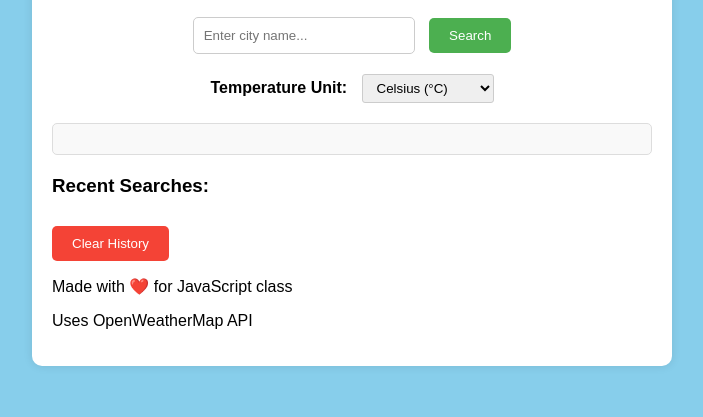
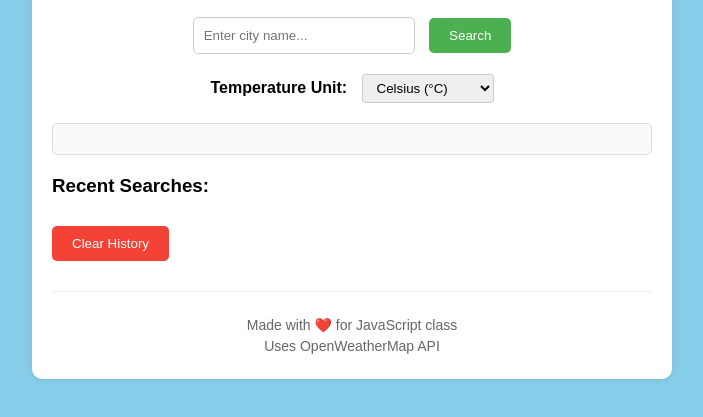
Before and after one commit to KhanTheDev/SBA-308A---JavaScript-Web-Application, a plain HTML site: page index.html in a window 1280 px wide. Shown: the part 141-558 px from the top of the page, without its empty margins (288-991 px from the left). Drawn offline with Linux system fonts and the light colour scheme.

Commit message:
Update styles.css

```diff
--- a/styles.css
+++ b/styles.css
@@ -112,3 +112,16 @@ button:disabled {
 .history li:hover {
     background-color: #f0f0f0;
 }
+
+.footer {
+    margin-top: 30px;
+    text-align: center;
+    color: #666;
+    border-top: 1px solid #eee;
+    padding-top: 20px;
+}
+
+.footer p {
+    margin: 5px 0;
+    font-size: 14px;
+}
```
